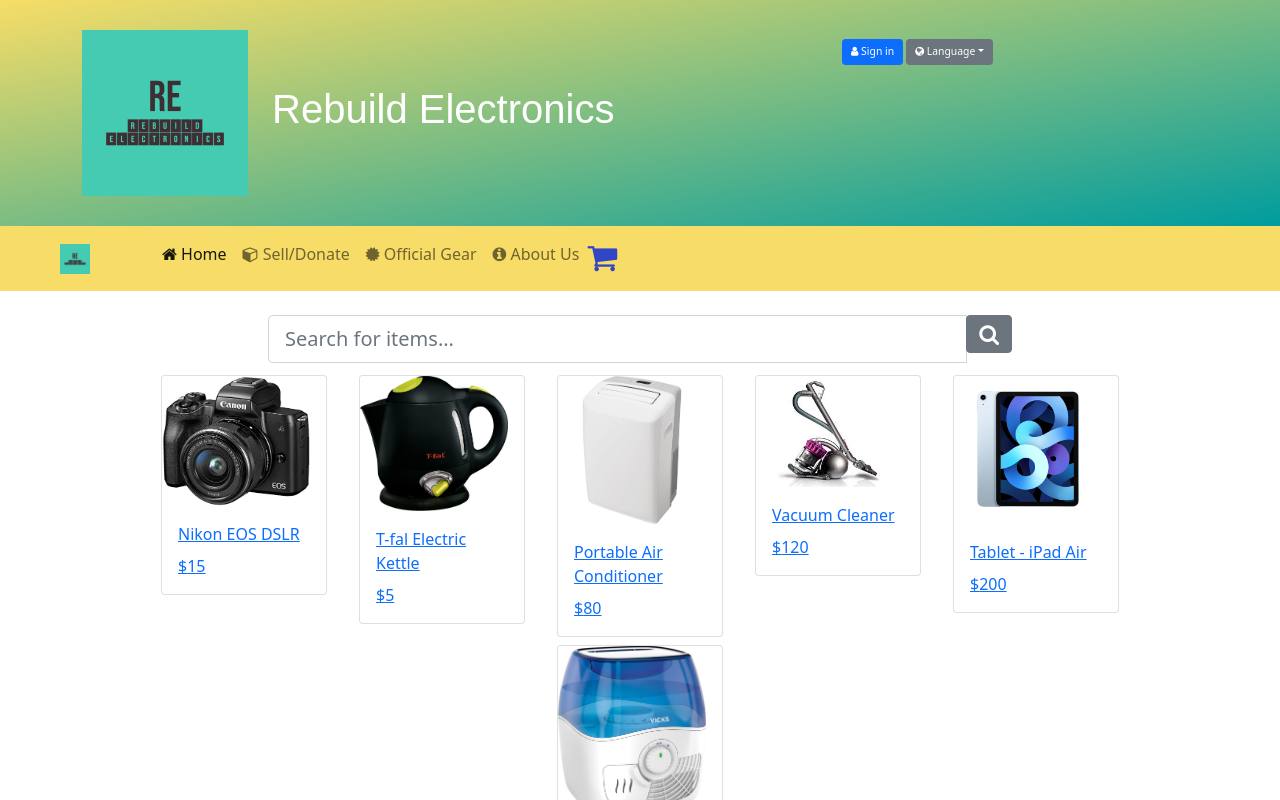
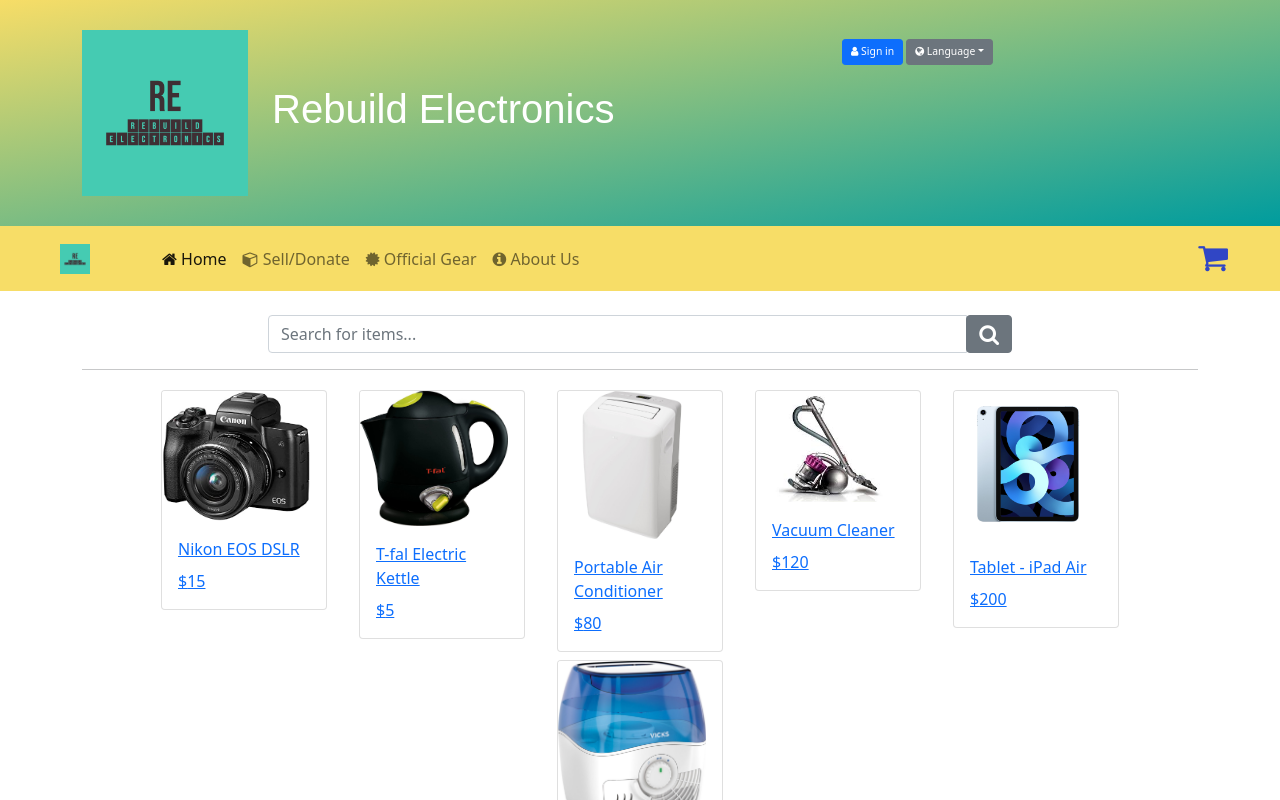
Before and after one commit to hayato1234/E-commerce-React, a React (Create React App) app: page / in a window 1280 px wide. Shown: the top 800 px of the page. Built offline with nearby package versions, Linux system fonts and the light colour scheme; no server answers.

Commit message:
move search to comp and fix nav bar

```diff
--- a/src/App.css
+++ b/src/App.css
@@ -20,6 +20,12 @@
 .navbar .fa-shopping-cart {
   font-size: 2rem;
   color: #3046C5;
+}
+
+.navbar-text {
+  padding-left: 45px;
+  margin-left: auto;
+  margin-right: 40px;
 }
 
 #loginButton{
--- a/src/components/Home.js
+++ b/src/components/Home.js
@@ -2,6 +2,7 @@
 import { Link } from 'react-router-dom';
 import { Card, CardImg, CardText, CardBody, CardTitle } from 'reactstrap';
 import { Loading } from "./LoadingComponent"
+import { SearchBar } from "./Search"
 
 function RenderItemCard({item}){
     return(
@@ -55,24 +56,8 @@
     return (
       <div className="container">
         {/* <!-- search bar  --> */}
-        <div className="form-row mt-4 mb-2">
-          <div className="col-md-8 mx-auto">
-            <div className="input-group input-group-lg">
-              <input
-                className="form-control"
-                type="text"
-                placeholder="Search for items..."
-              />
-              <div className="input-group-append">
-                <button className="btn btn-secondary" type="submit">
-                  <i className="fa fa-search fa-lg" aria-hidden="true" />
-                </button>
-              </div>
-            </div>
-          </div>
-        </div>
+        <SearchBar />
 
-        {/* {console.log(props.itemsHolder.isLoading)} */}
         {/* <!-- item cards, populated by script --> */}
         <div className="row justify-content-center">{itemCards}</div>
       </div>
--- a/src/components/ItemDetail.js
+++ b/src/components/ItemDetail.js
@@ -1,6 +1,7 @@
 import React from "react";
 import { Link } from "react-router-dom";
 import { Button } from "reactstrap";
+import { SearchBar } from "./Search";
 
 export default class ItemDetail extends React.Component {
 
@@ -42,24 +43,7 @@
       </div>
 
       {/* <!-- search bar  --> */}
-      <div className="form-row align-items-center">
-        <div className="col-6 mx-auto">
-          <div className="form-inline">
-            <div className="input-group">
-              <input
-                className="form-control"
-                type="text"
-                placeholder="Search for items..."
-              />
-              <button className="btn btn-sm btn-secondary" type="submit">
-                <i className="fa fa-search" aria-hidden="true"></i>
-              </button>
-            </div>
-          </div>
-        </div>
-      </div>
-
-      <hr />
+      <SearchBar />
 
       {/* back button */}
       <div className="row">
--- a/src/components/NavigationBar.js
+++ b/src/components/NavigationBar.js
@@ -28,7 +28,7 @@
   render() {
     return (
       <React.Fragment>
-        <Navbar light sticky="top" expand="md">
+        <Navbar light sticky="top" expand="sm">
           <NavbarBrand className="ms-5" href="/">
             <img
               src="assets/images/RebuildElectronics-logos.jpeg"
@@ -39,7 +39,10 @@
             />
           </NavbarBrand>
           <NavbarToggler onClick={this.toggleNav} />
-          <Collapse isOpen={this.state.isNavOpen} navbar>
+          <Collapse
+            isOpen={this.state.isNavOpen}
+            navbar
+          >
             <Nav navbar className="ms-5">
               <NavItem>
                 <NavLink className="nav-link" to="/">
@@ -63,19 +66,15 @@
                   Us
                 </NavLink>
               </NavItem>
+            </Nav>
             <span className="navbar-text">
-                <a
-                  role="button"
-                  data-toggle="modal"
-                  data-target="#cartModal"
-                >
+              <a role="button" data-toggle="modal" data-target="#cartModal">
                 <i
                   className="fa fa-shopping-cart"
                   style={{ fontSize: "2rem" }}
                 />
               </a>
             </span>
-            </Nav>
           </Collapse>
         </Navbar>
       </React.Fragment>
--- /dev/null
+++ b/src/components/Search.js
@@ -0,0 +1,25 @@
+
+
+export const SearchBar = () => {
+    return (
+      <>
+          <div className="form-row mt-4 mb-2">
+            <div className="col-md-8 mx-auto">
+              <div className="input-group ">
+                <input
+                  className="form-control"
+                  type="text"
+                  placeholder="Search for items..."
+                />
+                <div className="input-group-append">
+                  <button className="btn btn-secondary" type="submit">
+                    <i className="fa fa-search fa-lg" aria-hidden="true" />
+                  </button>
+                </div>
+              </div>
+            </div>
+          </div>
+          <hr />
+      </>
+    );
+}
```
Lines whose indentation alone changed are shown as unchanged.
